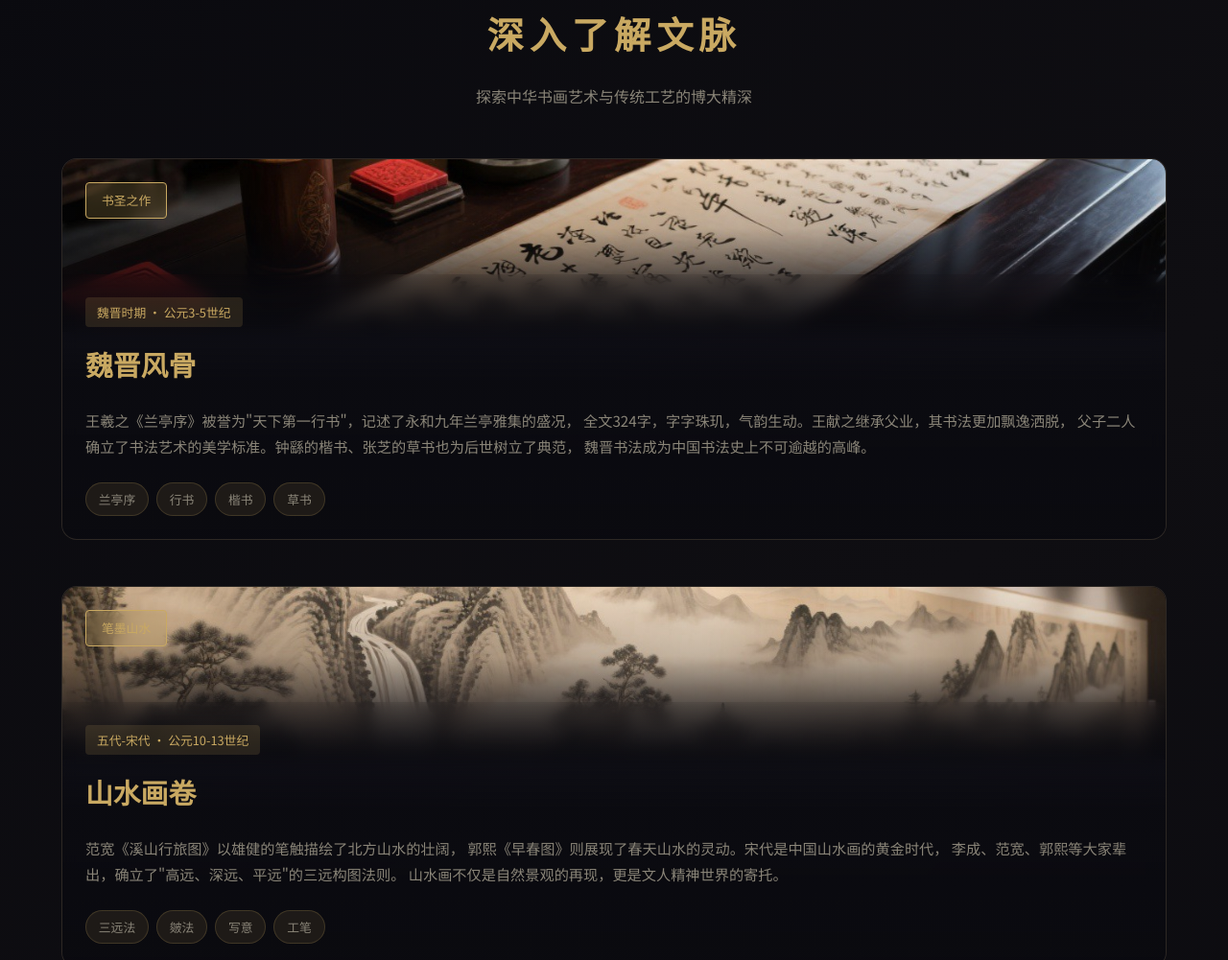
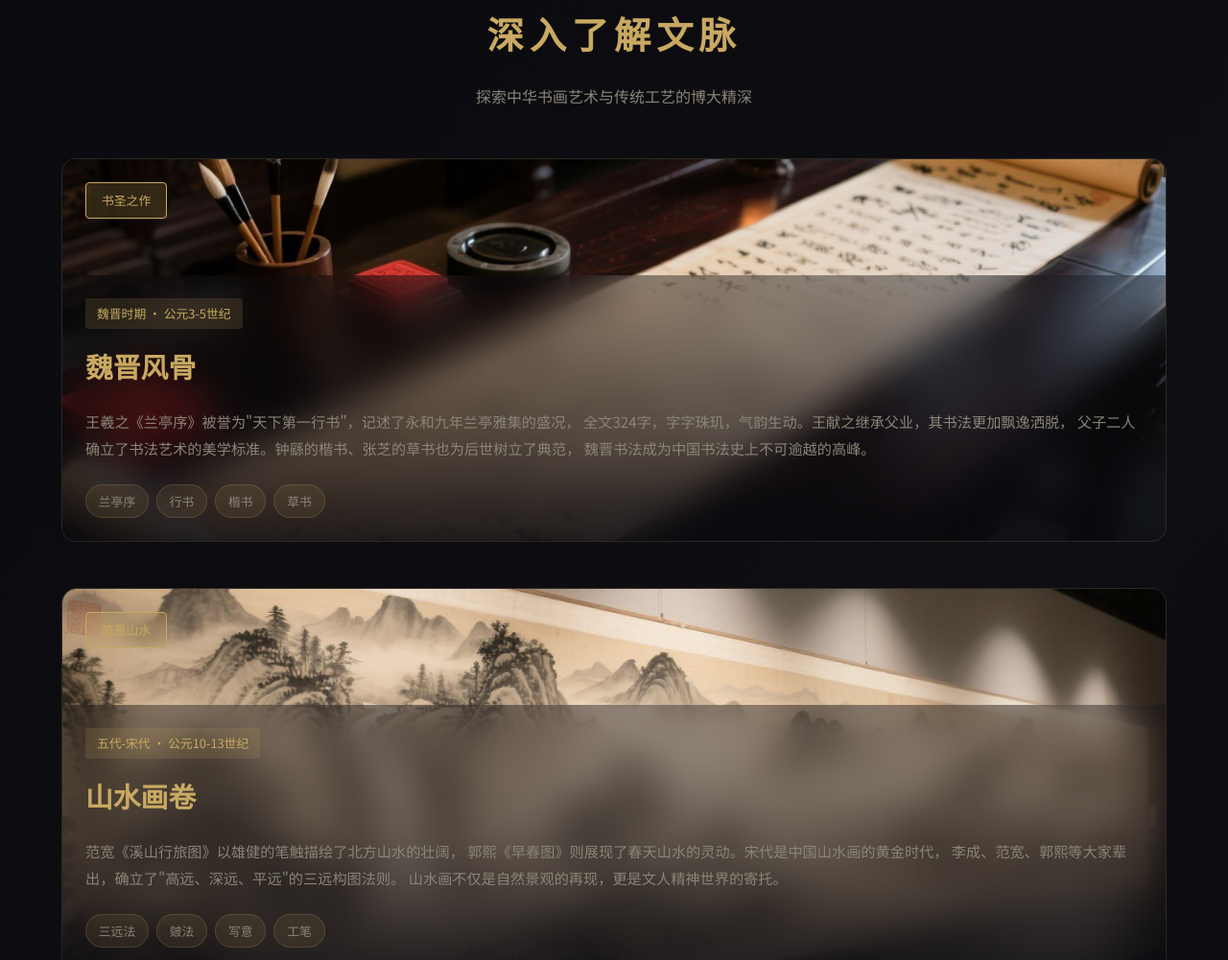
Before and after one commit to JustXylia/zhonghua-wenwu-museum, a plain HTML site: page history-cover.html in a window 1280 px wide. Shown: the part 2026-3027 px from the top of the page at 96% size. Drawn offline with Linux system fonts and the light colour scheme; animation ran at ten frames a second; a web font is replaced by a local one.

Commit message:
深入了解卡片全图覆盖：图片铺满整个卡片，文字区域高斯模糊处理

```diff
--- a/history-cover.html
+++ b/history-cover.html
@@ -415,6 +415,7 @@
             position: relative;
             display: flex;
             flex-direction: column;
+            min-height: 480px;
         }
         .detail-card:hover {
             transform: translateY(-8px);
@@ -422,18 +423,19 @@
             border-color: rgba(201,169,98,0.3);
         }
         .detail-card-image {
+            position: absolute;
+            top: 0;
+            left: 0;
             width: 100%;
-            height: 240px;
+            height: 100%;
             overflow: hidden;
-            position: relative;
-            flex-shrink: 0;
+            z-index: 0;
         }
         .detail-card-image img {
             width: 100%;
             height: 100%;
             object-fit: cover;
             background: #0d0d14;
-            transition: transform 0.6s ease;
             display: block;
         }
         .detail-card:hover .detail-card-image img {
@@ -443,8 +445,9 @@
             content: '';
             position: absolute;
             bottom: 0; left: 0; right: 0;
-            height: 100%;
-            background: linear-gradient(to top, rgba(10,10,15,1) 0%, rgba(10,10,15,0.7) 30%, rgba(10,10,15,0.2) 60%, transparent 100%);
+            height: 60%;
+            background: linear-gradient(to top, rgba(10,10,15,0.85) 0%, rgba(10,10,15,0.4) 40%, transparent 100%);
+            z-index: 1;
         }
         .detail-card-tag {
             position: absolute;
@@ -463,10 +466,10 @@
             padding: 2rem;
             position: relative;
             z-index: 2;
-            margin-top: -80px;
-            background: linear-gradient(to top, rgba(10,10,15,0.95) 0%, rgba(10,10,15,0.85) 60%, transparent 100%);
-            backdrop-filter: blur(8px);
-            -webkit-backdrop-filter: blur(8px);
+            margin-top: auto;
+            backdrop-filter: blur(20px);
+            -webkit-backdrop-filter: blur(20px);
+            background: rgba(10,10,15,0.4);
         }
         .detail-card-content h3 {
             font-family: var(--font-display);
@@ -680,8 +683,8 @@
             .detail-grid {
                 grid-template-columns: 1fr;
             }
-            .detail-card-image { height: 180px; }
-            .detail-card-content { margin-top: -60px; padding: 1.5rem; }
+            .detail-card { min-height: 400px; }
+            .detail-card-content { padding: 1.5rem; }
             .timeline { padding-left: 2rem; }
             .timeline-item::before { left: -2.4rem; }
 
```
Also changed, not shown: promotion-cover.html (+15 -12 lines), restoration-cover.html (+15 -12 lines), stone-cover.html (+15 -12 lines), vessels-cover.html (+15 -12 lines).
